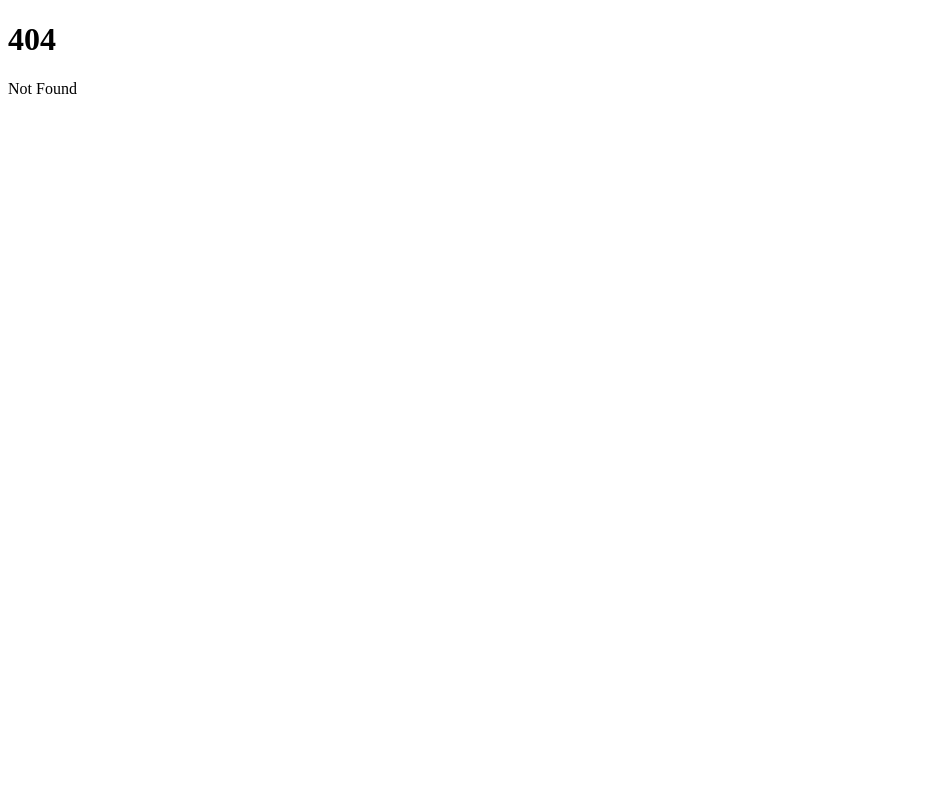
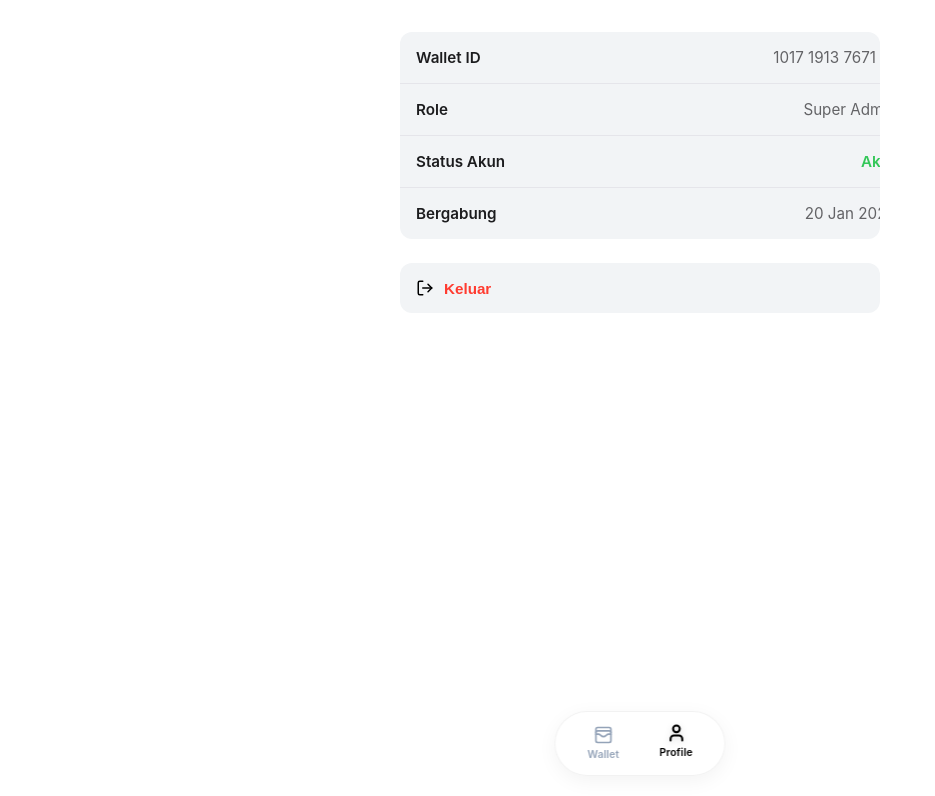
Before and after one commit to ekaadev/wallet-app-exhibition, a SvelteKit app in the folder frontend/: page /profile in a window 1280 px wide. Before the commit this address had no page. Shown: the top 796 px of the page, without its empty margins (0-935 px from the left). Built offline with nearby package versions, Linux system fonts and the light colour scheme.

Commit message:
add profile page component with wallet ID, role, status, and join date

```diff
--- /dev/null
+++ b/frontend/src/routes/(default)/profile/+page.svelte
@@ -0,0 +1,147 @@
+<script>
+	import { Copy, ChevronRight, LogOut, ShieldCheck, User } from 'lucide-svelte';
+
+	// Data Mockup
+	const profileData = {
+		username: 'Yohanes Eka Putra',
+		email: 'ekaaputra223@gmail.com', // Saya tambah email biar header lebih cantik
+		role: 'Super Admin',
+		wallet_id: '1017 1913 7671',
+		created_at: '20 Jan 2024',
+		status: 'Aktif'
+	};
+
+	/**
+	 * @param {string} text
+	 */
+	function copyToClipboard(text) {
+		navigator.clipboard.writeText(text);
+		// Bisa tambah toast notification disini
+		alert('ID disalin!');
+	}
+</script>
+
+<div class="profile-container">
+	<div class="ios-list-group">
+		<div class="list-row">
+			<span class="row-label">Wallet ID</span>
+			<button class="row-value copy-btn" onclick={() => copyToClipboard(profileData.wallet_id)}>
+				{profileData.wallet_id}
+				<Copy size={14} class="icon-copy" />
+			</button>
+		</div>
+
+		<div class="list-row">
+			<span class="row-label">Role</span>
+			<span class="row-value">{profileData.role}</span>
+		</div>
+
+		<div class="list-row">
+			<span class="row-label">Status Akun</span>
+			<span class="row-value status-active">{profileData.status}</span>
+		</div>
+
+		<div class="list-row">
+			<span class="row-label">Bergabung</span>
+			<span class="row-value">{profileData.created_at}</span>
+		</div>
+	</div>
+
+	<div class="ios-list-group action-group">
+		<button class="list-row action">
+			<div class="row-left">
+				<LogOut size={18} class="action-icon logout-icon" />
+				<span class="row-label logout-text">Keluar</span>
+			</div>
+		</button>
+	</div>
+</div>
+
+<style>
+	:global(body) {
+		background-color: #ffffff;
+		font-family:
+			-apple-system, BlinkMacSystemFont, 'Segoe UI', Roboto, Helvetica, Arial, sans-serif; /* Font System ala Apple */
+	}
+
+	.profile-container {
+		padding: 2rem 1.5rem 6rem 1.5rem;
+		max-width: 480px;
+		margin: 0 auto;
+	}
+
+	/* --- IOS LIST GROUP STYLE --- */
+	.ios-list-group {
+		background-color: #f2f4f6; /* Warna latar kartu abu-abu muda ala referensi */
+		border-radius: 12px;
+		overflow: hidden; /* Agar border-radius memotong child elemen */
+		margin-bottom: 1.5rem;
+	}
+
+	.list-row {
+		display: flex;
+		justify-content: space-between;
+		align-items: center;
+		padding: 1rem 1rem;
+		background: none;
+		border: none;
+		width: 100%;
+		text-align: left;
+
+		/* Garis pemisah antar item */
+		border-bottom: 1px solid #e5e5ea;
+	}
+
+	/* Menghilangkan garis di item terakhir */
+	.list-row:last-child {
+		border-bottom: none;
+	}
+
+	.row-label {
+		font-size: 0.95rem;
+		font-weight: 600;
+		color: #1c1c1e; /* Hampir hitam */
+	}
+
+	.row-value {
+		font-size: 0.95rem;
+		color: #636366; /* Abu-abu teks sekunder */
+		font-family: inherit; /* Untuk button */
+	}
+
+	/* --- SPECIFIC STYLES --- */
+	.copy-btn {
+		background: none;
+		border: none;
+		cursor: pointer;
+		display: flex;
+		align-items: center;
+		gap: 6px;
+		padding: 0;
+	}
+
+	.status-active {
+		color: #34c759; /* Apple Green */
+		font-weight: 600;
+	}
+
+	/* Action Rows */
+	.list-row.action {
+		cursor: pointer;
+		transition: background-color 0.2s;
+	}
+
+	.list-row.action:active {
+		background-color: #e5e5ea; /* Efek tekan */
+	}
+
+	.row-left {
+		display: flex;
+		align-items: center;
+		gap: 10px;
+	}
+
+	.logout-text {
+		color: #ff3b30; /* Apple Red */
+	}
+</style>
```
